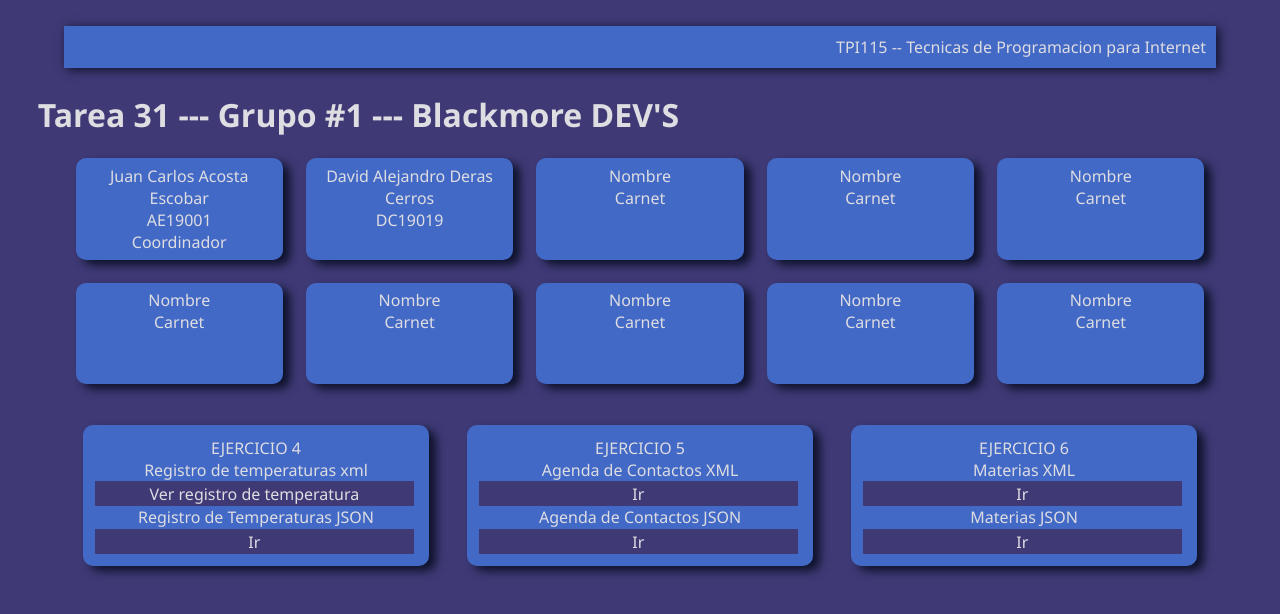
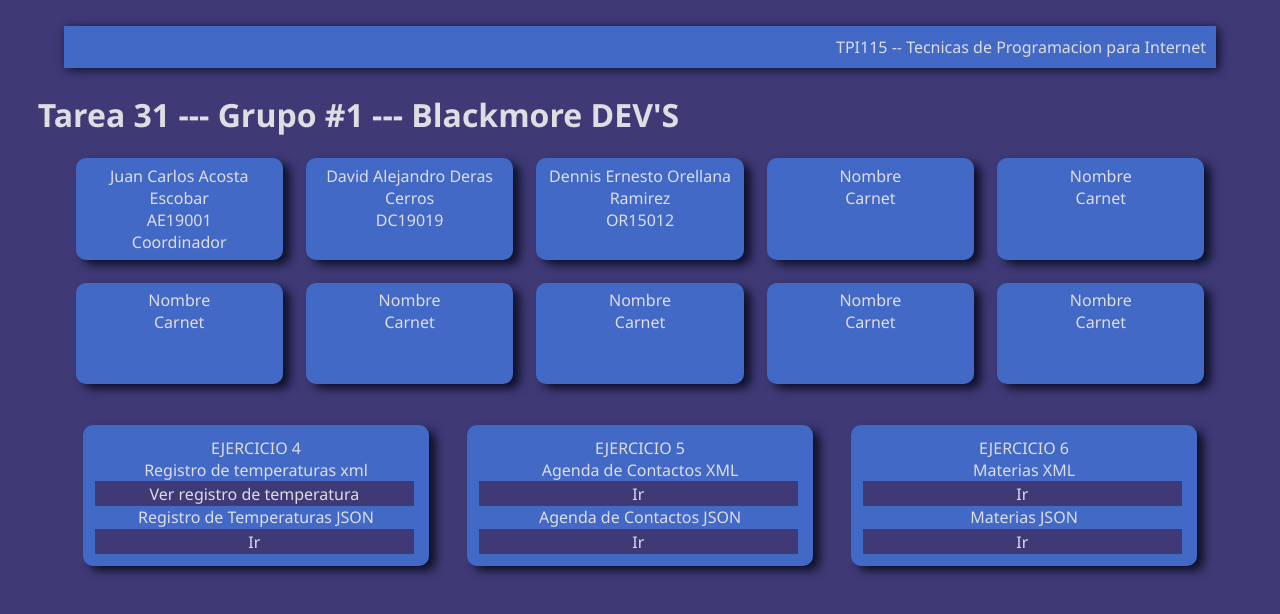
Before and after one commit to juanBM-1122/homework_31, a plain HTML site: page index.html in a window 1280 px wide. Drawn offline with Linux system fonts and the light colour scheme.

Commit message:
Update index.html

```diff
--- a/index.html
+++ b/index.html
@@ -23,7 +23,7 @@
         <article class="main-article_team">
             <section class="tarjeta_section" style="text-align: center;">Juan Carlos Acosta Escobar <br> AE19001 <br> Coordinador</section>
             <section class="tarjeta_section" style="text-align: center;">David Alejandro Deras Cerros <br> DC19019</section>
-            <section class="tarjeta_section" style="text-align: center;">Nombre <br> Carnet</section>
+            <section class="tarjeta_section" style="text-align: center;">Dennis Ernesto Orellana Ramirez <br> OR15012</section>
             <section class="tarjeta_section" style="text-align: center;">Nombre <br> Carnet</section>
             <section class="tarjeta_section" style="text-align: center;">Nombre <br> Carnet</section>
             <section class="tarjeta_section" style="text-align: center;">Nombre <br> Carnet</section>
```
